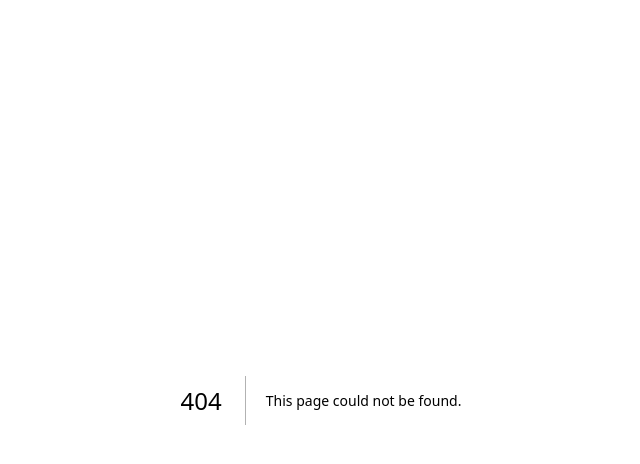
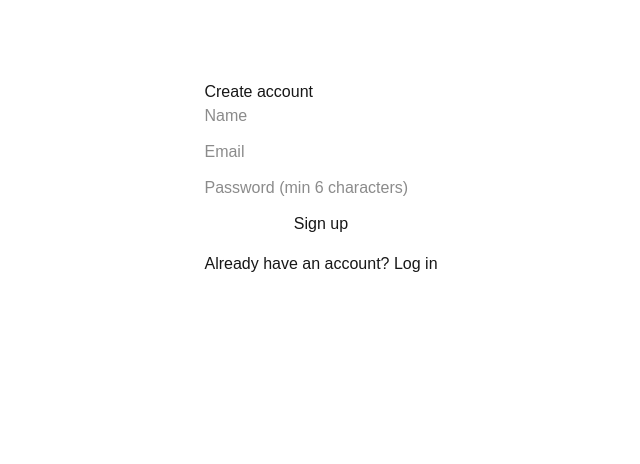
Before and after one commit to ahsanusman54/theelitenikah, a Next.js app in the folder apps/web/: page /signup in a window 1280 px wide. Before the commit this address had no page. Shown: the top 464 px of the page, without its empty margins (319-959 px from the left). Built offline with nearby package versions, Linux system fonts and the light colour scheme.

Commit message:
Add email/password signup and login pages, initial profiles/credits schema migration

```diff
--- /dev/null
+++ b/apps/web/src/app/login/page.tsx
@@ -0,0 +1,64 @@
+"use client";
+
+import { useState } from "react";
+import { useRouter } from "next/navigation";
+import { createSupabaseBrowserClient } from "@/lib/supabase/client";
+
+export default function LoginPage() {
+  const router = useRouter();
+  const [email, setEmail] = useState("");
+  const [password, setPassword] = useState("");
+  const [error, setError] = useState<string | null>(null);
+  const [submitting, setSubmitting] = useState(false);
+
+  async function handleSubmit(e: React.FormEvent) {
+    e.preventDefault();
+    setError(null);
+    setSubmitting(true);
+
+    const supabase = createSupabaseBrowserClient();
+    const { error: signInError } = await supabase.auth.signInWithPassword({
+      email,
+      password,
+    });
+
+    setSubmitting(false);
+
+    if (signInError) {
+      setError(signInError.message);
+      return;
+    }
+
+    router.push("/");
+    router.refresh();
+  }
+
+  return (
+    <main style={{ maxWidth: 400, margin: "80px auto", fontFamily: "sans-serif" }}>
+      <h1>Log in</h1>
+      <form onSubmit={handleSubmit} style={{ display: "flex", flexDirection: "column", gap: 12 }}>
+        <input
+          type="email"
+          placeholder="Email"
+          value={email}
+          onChange={(e) => setEmail(e.target.value)}
+          required
+        />
+        <input
+          type="password"
+          placeholder="Password"
+          value={password}
+          onChange={(e) => setPassword(e.target.value)}
+          required
+        />
+        {error && <p style={{ color: "red" }}>{error}</p>}
+        <button type="submit" disabled={submitting}>
+          {submitting ? "Logging in..." : "Log in"}
+        </button>
+      </form>
+      <p style={{ marginTop: 16 }}>
+        No account yet? <a href="/signup">Sign up</a>
+      </p>
+    </main>
+  );
+}
--- /dev/null
+++ b/apps/web/src/app/signup/page.tsx
@@ -0,0 +1,92 @@
+"use client";
+
+import { useState } from "react";
+import { useRouter } from "next/navigation";
+import { createSupabaseBrowserClient } from "@/lib/supabase/client";
+
+export default function SignupPage() {
+  const router = useRouter();
+  const [name, setName] = useState("");
+  const [email, setEmail] = useState("");
+  const [password, setPassword] = useState("");
+  const [error, setError] = useState<string | null>(null);
+  const [submitting, setSubmitting] = useState(false);
+  const [checkEmail, setCheckEmail] = useState(false);
+
+  async function handleSubmit(e: React.FormEvent) {
+    e.preventDefault();
+    setError(null);
+    setSubmitting(true);
+
+    const supabase = createSupabaseBrowserClient();
+    const { data, error: signUpError } = await supabase.auth.signUp({
+      email,
+      password,
+      options: {
+        data: { name },
+      },
+    });
+
+    setSubmitting(false);
+
+    if (signUpError) {
+      setError(signUpError.message);
+      return;
+    }
+
+    // If email confirmation is on (Supabase default), there's no session yet.
+    if (!data.session) {
+      setCheckEmail(true);
+      return;
+    }
+
+    router.push("/");
+    router.refresh();
+  }
+
+  if (checkEmail) {
+    return (
+      <main style={{ maxWidth: 400, margin: "80px auto", fontFamily: "sans-serif" }}>
+        <h1>Check your email</h1>
+        <p>We sent a confirmation link to {email}. Click it to finish signing up.</p>
+      </main>
+    );
+  }
+
+  return (
+    <main style={{ maxWidth: 400, margin: "80px auto", fontFamily: "sans-serif" }}>
+      <h1>Create account</h1>
+      <form onSubmit={handleSubmit} style={{ display: "flex", flexDirection: "column", gap: 12 }}>
+        <input
+          type="text"
+          placeholder="Name"
+          value={name}
+          onChange={(e) => setName(e.target.value)}
+          required
+        />
+        <input
+          type="email"
+          placeholder="Email"
+          value={email}
+          onChange={(e) => setEmail(e.target.value)}
+          required
+        />
+        <input
+          type="password"
+          placeholder="Password (min 6 characters)"
+          value={password}
+          onChange={(e) => setPassword(e.target.value)}
+          minLength={6}
+          required
+        />
+        {error && <p style={{ color: "red" }}>{error}</p>}
+        <button type="submit" disabled={submitting}>
+          {submitting ? "Creating account..." : "Sign up"}
+        </button>
+      </form>
+      <p style={{ marginTop: 16 }}>
+        Already have an account? <a href="/login">Log in</a>
+      </p>
+    </main>
+  );
+}
```
Also changed, not shown: 1 other file (tests, documents, lock files or other folders).
